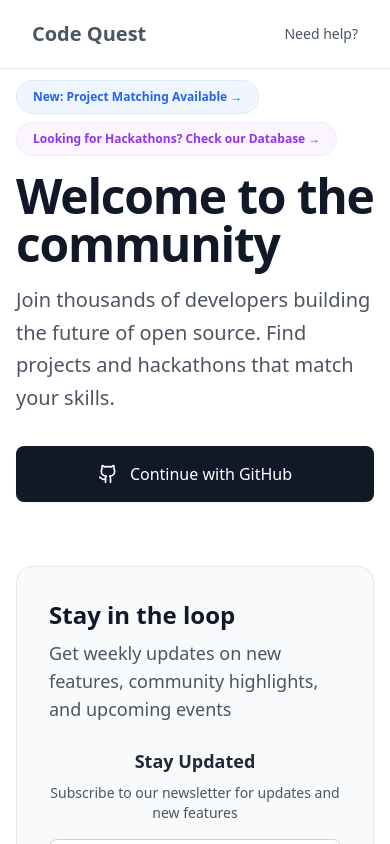
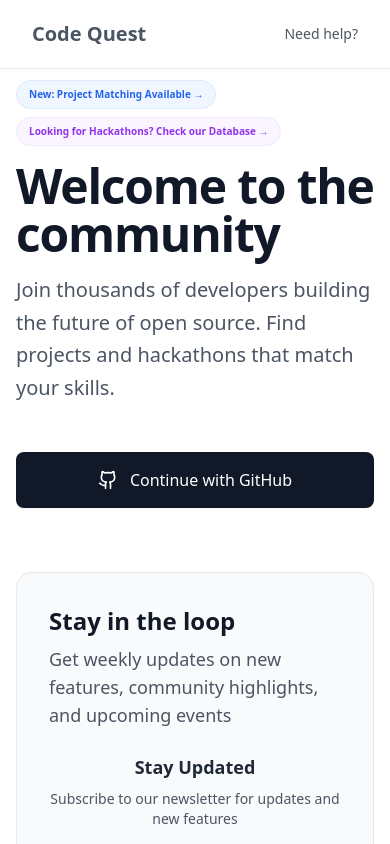
Before and after one commit to anevski-stefan/codequest, a React (Vite) app in the folder frontend/: page / in a window 390 px wide. Shown: the top 844 px of the page. Built offline with nearby package versions, Linux system fonts and the light colour scheme; no server answers.

Commit message:
fix mobile responsive scroll issue

```diff
--- a/frontend/src/components/Layout.tsx
+++ b/frontend/src/components/Layout.tsx
@@ -12,7 +12,7 @@ const Layout = () => {
   const [isMobileMenuOpen, setIsMobileMenuOpen] = useState(false);
 
   return (
-    <div className="min-h-screen flex flex-col bg-white dark:bg-[#0B1222]">
+    <div className="min-h-screen flex flex-col bg-white dark:bg-[#0B1222] overflow-x-hidden">
       {isAuthenticated && (
         <nav className="bg-white/80 dark:bg-transparent backdrop-blur-lg shadow h-20 flex items-center relative z-50">
           <div className="max-w-7xl mx-auto px-4 sm:px-6 lg:px-8 w-full h-full flex items-center">
@@ -140,7 +140,9 @@ const Layout = () => {
         </nav>
       )}
       <div className="flex-1 flex overflow-hidden">
-        <Outlet />
+        <main className="w-full max-w-full">
+          <Outlet />
+        </main>
       </div>
     </div>
   );
--- a/frontend/src/features/auth/Login.tsx
+++ b/frontend/src/features/auth/Login.tsx
@@ -43,21 +43,21 @@ const Login = () => {
         <div className="flex flex-col lg:grid lg:grid-cols-2 w-full max-w-[1280px] mx-auto px-4 sm:px-6 lg:px-8 gap-8">
           {/* Left Column - Main Content */}
           <div className="flex flex-col items-start justify-center lg:items-center lg:border-r border-gray-200 dark:border-white/10">
-            <div className="space-y-8 w-full max-w-md">
-              <div className="space-y-4">
-                <div className="space-y-2 sm:space-y-4">
+            <div className="space-y-12 w-full max-w-md">
+              <div className="space-y-4 sm:space-y-12">
+                <div className="space-y-2 sm:space-y-6">
                   {/* Project Matching Banner */}
-                  <div className="inline-flex items-center px-4 py-2 sm:px-4 sm:py-2 bg-blue-50 dark:bg-blue-500/10 rounded-full border border-blue-100 dark:border-blue-500/20">
-                    <span className="text-xs sm:text-xs font-semibold text-blue-600 dark:text-blue-400">
+                  <div className="inline-flex items-center px-3 py-1.5 sm:px-4 sm:py-2 bg-blue-50 dark:bg-blue-500/10 rounded-full border border-blue-100 dark:border-blue-500/20">
+                    <span className="text-[10px] sm:text-xs font-semibold text-blue-600 dark:text-blue-400">
                       New: Project Matching Available →
                     </span>
                   </div>
 
                   {/* Hackathons Banner */}
-                  <div className="inline-flex items-center px-4 py-2 sm:px-4 sm:py-2 bg-purple-50 dark:bg-purple-500/10 rounded-full border border-purple-100 dark:border-purple-500/20">
+                  <div className="inline-flex items-center px-3 py-1.5 sm:px-4 sm:py-2 bg-purple-50 dark:bg-purple-500/10 rounded-full border border-purple-100 dark:border-purple-500/20">
                     <a
                       href="/hackathons"
-                      className="text-xs sm:text-xs font-semibold text-purple-600 dark:text-purple-400"
+                      className="text-[10px] sm:text-xs font-semibold text-purple-600 dark:text-purple-400"
                     >
                       Looking for Hackathons? Check our Database →
                     </a>
```
